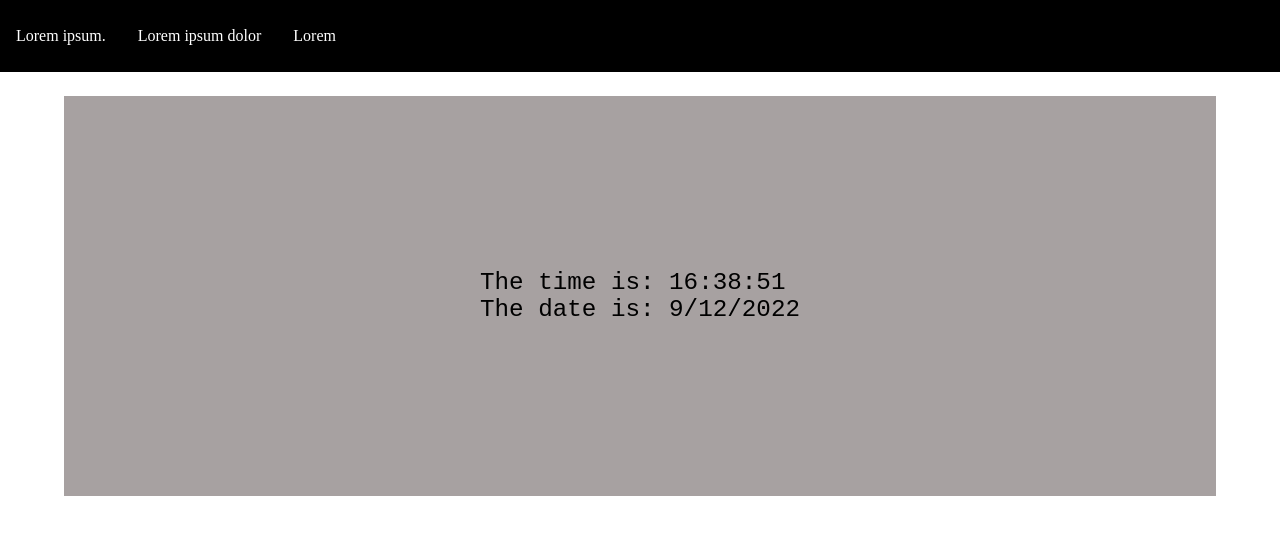
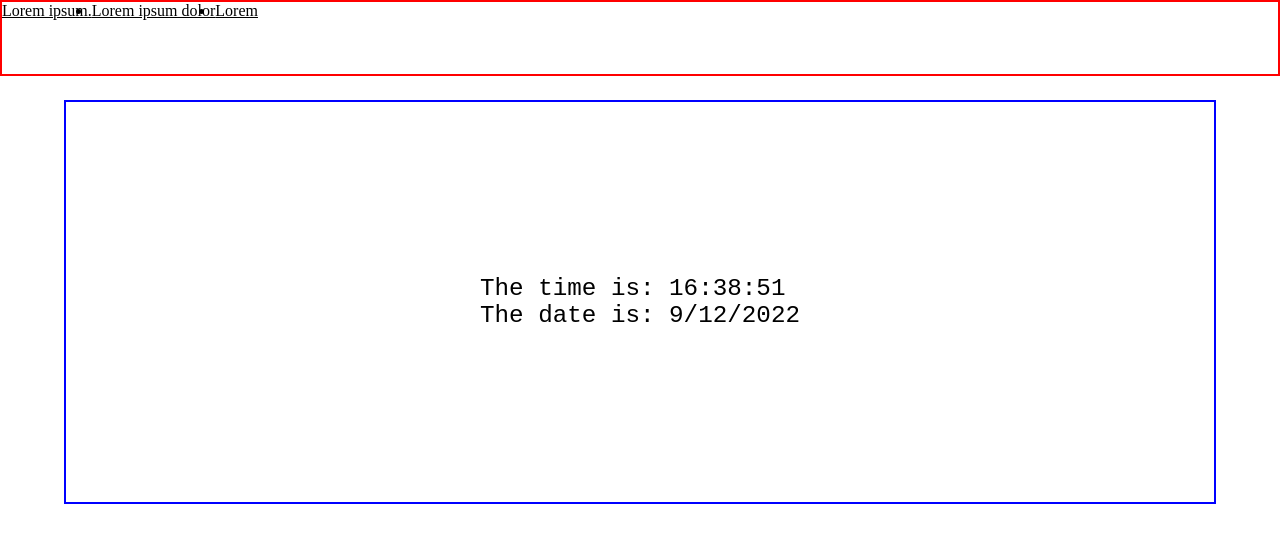
Before and after one commit to Muazzamkhan03/webClock, a plain HTML site: page index.html in a window 1280 px wide. Drawn offline with Linux system fonts and the light colour scheme.

Commit message:
Tried improving css

```diff
--- a/style.css
+++ b/style.css
@@ -4,12 +4,10 @@
 }
 
 nav{
-    background-color: black;
-    color: white;
-    padding: auto;
+    color: black;
     display: flex;
-    width: 100%;
     align-items: center;
+    border: 2px solid red;
 
 }
 
@@ -18,24 +16,13 @@ ul{
     height: 9vh;
 }
 
-nav ul li{
-    margin: 2vh;
-    list-style: none;
-    display: flex;
-    align-items: center;
-}
-
 nav ul li a{
-    color: white;
-    text-decoration: none;
-}
-
-nav ul li a:hover{
-    color: aqua;
+    color: black;
 }
 
 .container{
-    background-color: rgb(167, 161, 161);
+    /* background-color: rgb(167, 161, 161); */
+    border: 2px solid blue;
     margin: 3vh 5vw;
     min-width: 10vw;
     min-height: 50vh;
```
